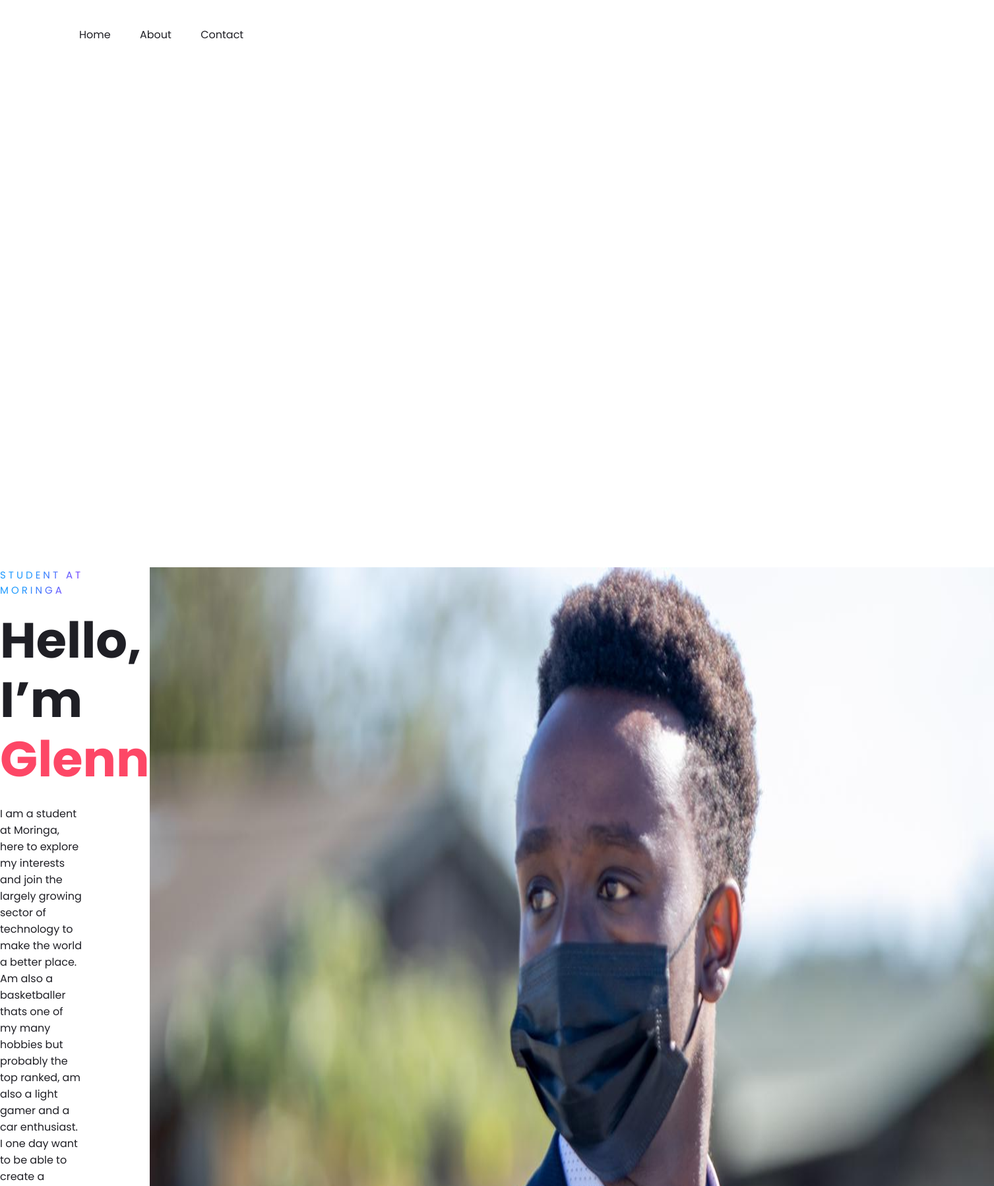
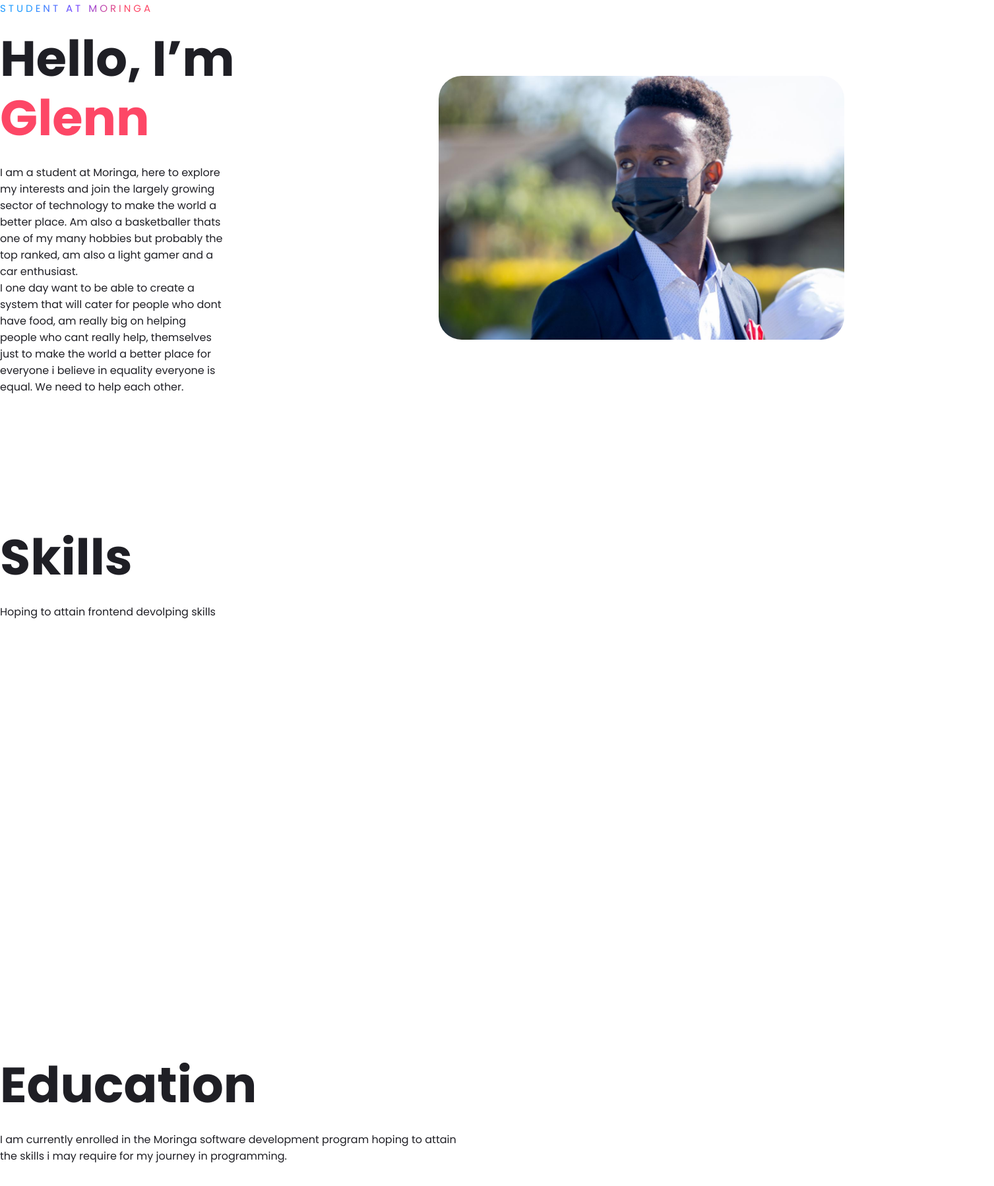
Before and after one commit to Glenn-Nguyo/Personal-Website, a plain HTML site: page index.html in a window 1280 px wide. Shown: the top 1798 px of the page at 66% size, 1507 px wide, since content can reach past the window. Drawn offline with Linux system fonts and the light colour scheme.

Commit message:
Complete

```diff
--- a/index.html
+++ b/index.html
@@ -7,28 +7,47 @@
     <link rel="stylesheet" href="style.css">
 </head>
 <body>
-<nav>
+    <body>
                   <div class="hero">
-
-            <ul>
-                <li><a href="#">Home</a></li>
-                <li><a href="#">About</a></li>
-                <li><a href="#">Contact</a></li>
-            </ul>
-        </nav>
                     <div class="content">
                       <div class="Intro">
-
                         <span class="title">Student at Moringa</span>
               <h1>Hello, I’m <span>Glenn</span></h1>
-            <p>I am a student at Moringa, here to explore my interests and join the largely growing sector of technology to make the world a better place.
-                Am also a basketballer thats one of my many hobbies but probably the top ranked, am also a light gamer and a car enthusiast. <br>
-            I one day want to be able to create a system that will cater for people who dont have food, am really big on helping people who cant really help,
-        themselves just to make the world a better place for everyone i believe in equality everyone is equal. We need to help each other. </p>
+              <p>
+                I am a student at Moringa, here to explore my interests and join the
+                largely growing sector of technology to make the world a better
+                place. Am also a basketballer thats one of my many hobbies but
+                probably the top ranked, am also a light gamer and a car enthusiast.
+                <br />
+                I one day want to be able to create a system that will cater for
+                people who dont have food, am really big on helping people who cant
+                really help, themselves just to make the world a better place for
+                everyone i believe in equality everyone is equal. We need to help
+                each other.
+              </p>
             </div>
-    <img src="pic1.png" alt="Potrait" id="Me">
+            <img src="pic1.png" alt="Potrait" id="Me" />
+          </div>
+        </div>
+        <div class="hero">
+            <div class="content">
+                <div class="Intro">
+                <h1>Skills</h1>
+                <p>Hoping to attain frontend devolping skills</p>
+              </div>
+            </div>
+          </div>
+          <div class="hero">
+            <div class="content">
+                <div class="Intro">
+                <h1>Education</h1>
+                <p>I am currently enrolled in the Moringa software development program hoping to attain the skills i may require for my
+                    journey in programming.
+                </p>
               </div>
 
-        <footer>
+            </div>
+          </div>
 
-        </footer>
+      </body>
+    </html>
--- a/style.css
+++ b/style.css
@@ -11,50 +11,22 @@ a{
 .hero{
     width: 100%;
     height: 100vh;
-    background: url();
     background-size: cover;
 }
-nav{
+.content{
     display: flex;
     align-items: center;
-    justify-content: space-between;
-    padding: 30px 100px;
-}
-nav ul li{
-    list-style: none;
-    display: inline-block;
-    padding: 10px 20px;
-}
-nav ul li a{
-    color: #1f1f25;
-    position: relative;
-    padding: 5px 0;
-}
-nav ul li a:hover{
-    color: #fd4766;
-}
-nav ul li a:after{
-    content: "";
-    position: absolute;
-    left: 0;
-    width: 0;
-    height: 3px;
-    background: #fd4766;
-    transition: .3s;
-    bottom: 0;
-}
-nav ul li a:hover:after{
-    width: 100%;
-}
-
-.content{
-    display: flex;
 }
 .Intro{
- flex: 1;
+    flex: 1;
+    min-width: 350px;
 }
 #Me{
- flex: 1;
+   flex: 1;
+   object-fit: cover;
+   max-height: 400px;
+   border-radius: 35px;
+   margin-left: 50px;
 }
 .content .title{
     color: #1f1f25;
```
Lines whose indentation alone changed are shown as unchanged.
